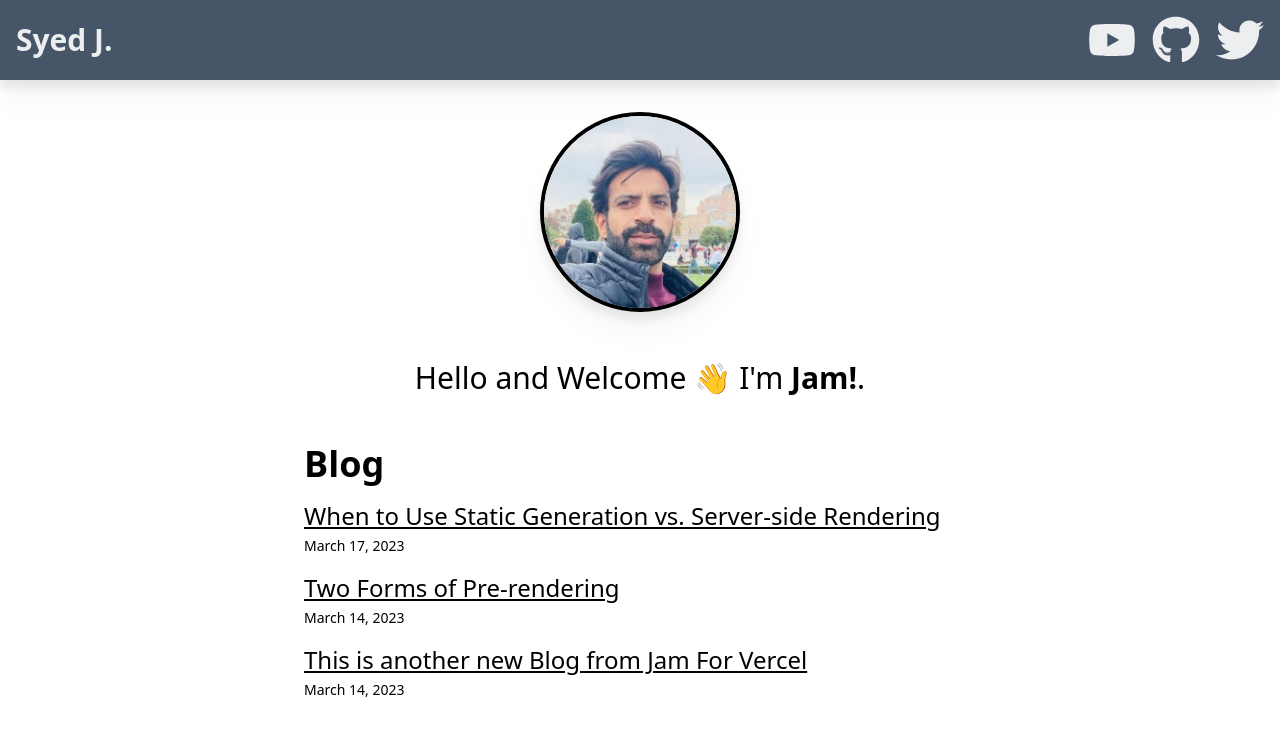
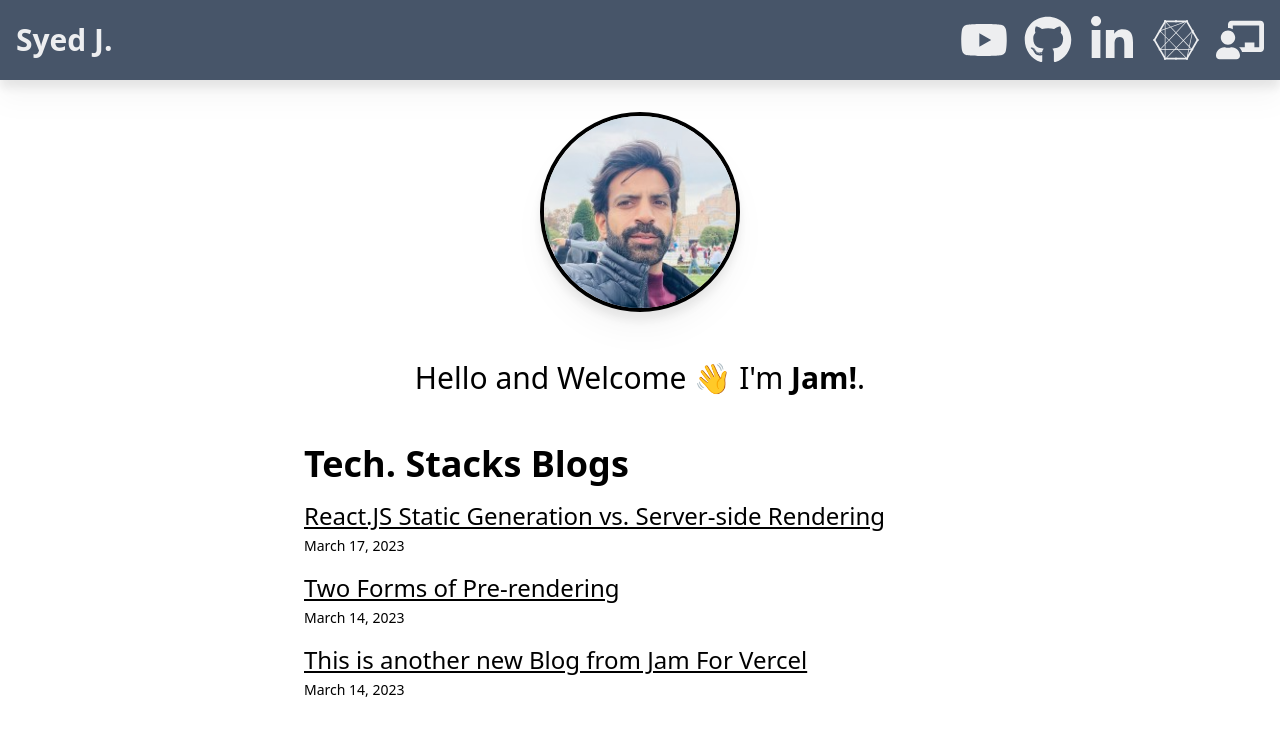
Before and after one commit to SyedJamshedAli/blog, a Next.js app: page / in a window 1280 px wide. Shown: the top 736 px of the page. Built offline with nearby package versions, Linux system fonts and the light colour scheme.

Commit message:
blog main page update

```diff
--- a/app/blogposts/ssg-ssr.md
+++ b/app/blogposts/ssg-ssr.md
@@ -1,5 +1,5 @@
 ---
-title: 'When to Use Static Generation vs. Server-side Rendering'
+title: 'React.JS Static Generation vs. Server-side Rendering'
 date: '2023-03-17'
 ---
 
--- a/app/components/Navbar.tsx
+++ b/app/components/Navbar.tsx
@@ -1,5 +1,5 @@
 import Link from "next/link"
-import { FaYoutube, FaTwitter, FaGithub, FaLaptop } from "react-icons/fa"
+import { FaYoutube, FaTwitter, FaGithub, FaLaptop, FaLinkedinIn, FaFreeCodeCamp, FaChalkboardTeacher, FaConnectdevelop } from "react-icons/fa"
 export default function navbar() {
   return (
     <nav className="bg-slate-600 p-4 sticky top-0 drop-shadow-xl z-10">
@@ -17,9 +17,17 @@ export default function navbar() {
                     <Link className="text-white/90 hover:text-white" href="https://github.com/SyedJamshedAli/">
                         <FaGithub />
                     </Link>
-                    <Link className="text-white/90 hover:text-white" href="https://twitter.com/jamshedalisyed">
-                        <FaTwitter />
+                    <Link className="text-white/90 hover:text-white" href="https://www.linkedin.com/in/syedjamshedali/">
+                        <FaLinkedinIn />
                     </Link>
+                    <Link className="text-white/90 hover:text-white" href="https://www.upwork.com/freelancers/~0189c68c364c117985d">
+                        <FaConnectdevelop />
+                    </Link>
+                    <Link className="text-white/90 hover:text-white" href="https://courses.SyedJ.com">
+                        <FaChalkboardTeacher />
+                    </Link>
+
+
                 </div>
         </div>
 
--- a/app/components/Posts.tsx
+++ b/app/components/Posts.tsx
@@ -7,7 +7,7 @@ export default function Posts() {
 
     return (
         <section className="mt-6 mx-auto max-w-2xl">
-            <h2 className="text-4xl font-bold">Blog</h2>
+            <h2 className="text-4xl font-bold">Tech. Stacks Blogs</h2>
             <ul className="w-full">
                 {posts.map(post => (
                     <PostsList key={post.id} post={post}/>
--- a/app/posts/[postId]/page.tsx
+++ b/app/posts/[postId]/page.tsx
@@ -41,7 +41,8 @@ export default async function Post({ params }: { params: { postId: string } }) {
   return (
     <main className="px-6 prose prose-xl prose-slate  mx-auto font-black">
       <h1 className="text-3xl mt-4 mb-0 font-bold">{title}</h1>
-      <p className="mt-0 font-black">{pubDate}</p>
+      <p className="mt-0 font-black">{pubDate}/Views: 2700</p>
+
       <article>
         <section dangerouslySetInnerHTML={{ __html: contentHtml }} />
         <p>
```
